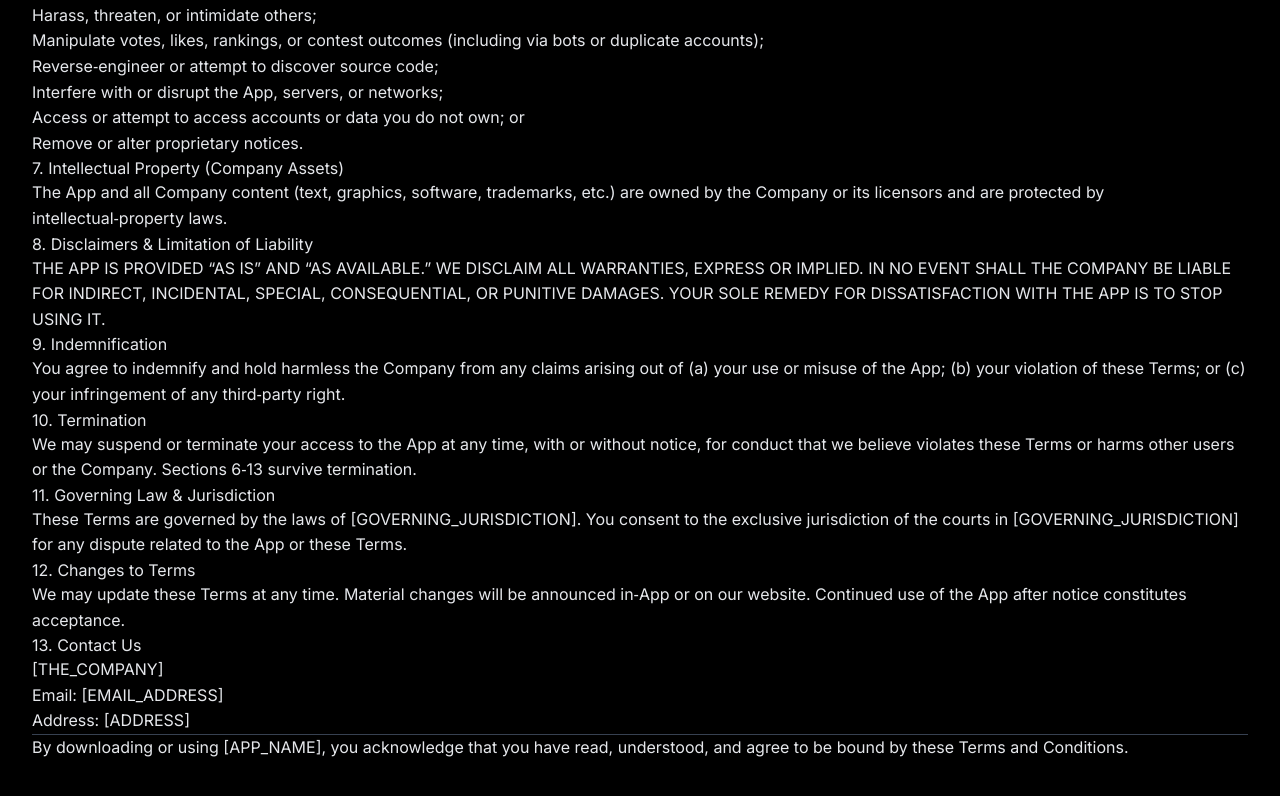
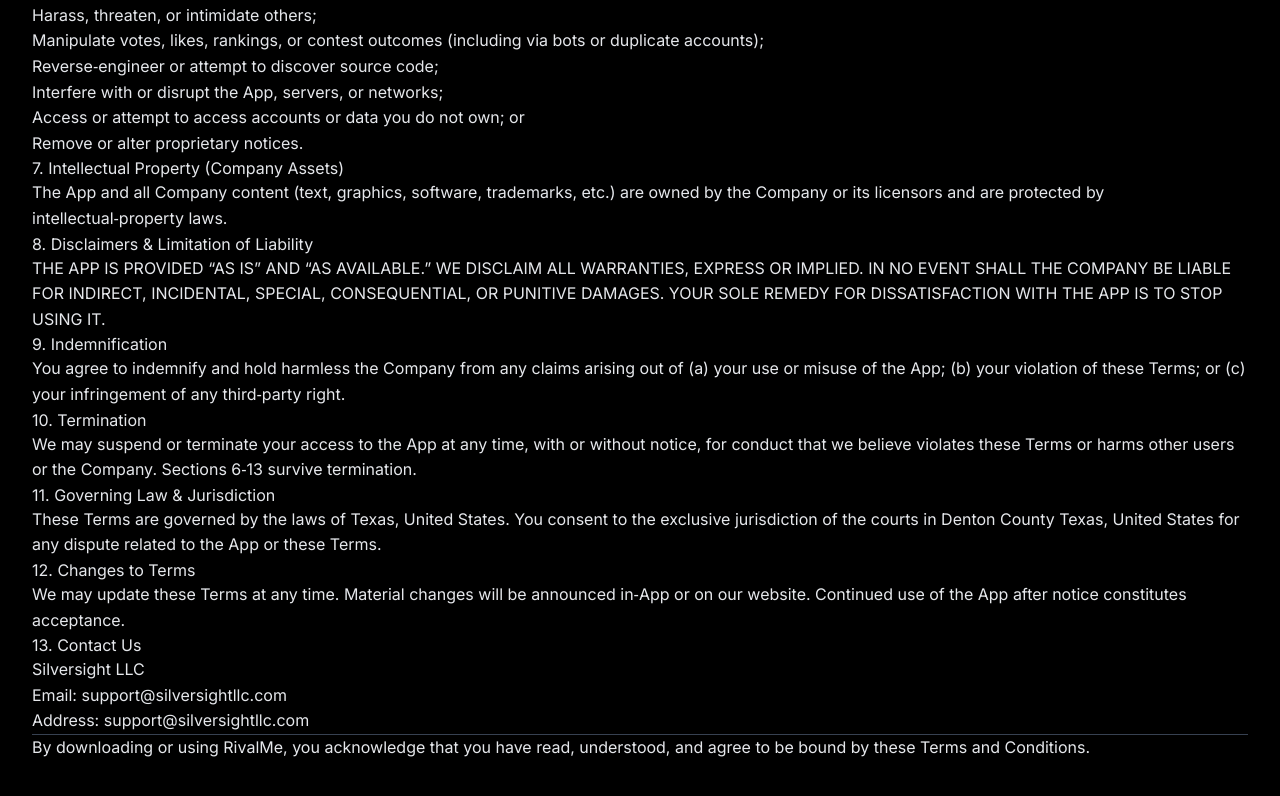
Before and after one commit to Silversight-Studio/silversight-studio.github.io, a plain HTML site: page pages/termsAndConditions/index.html in a window 1280 px wide. Shown: the part 1022-1818 px from the top of the page. Drawn offline with nearby package versions, Linux system fonts and the light colour scheme.

Commit message:
Update index.html

```diff
--- a/pages/termsAndConditions/index.html
+++ b/pages/termsAndConditions/index.html
@@ -1,7 +1,4 @@
-<!--
-  Standalone Terms & Conditions page for Silversight
-  Replace placeholders like [APP_NAME], [THE_COMPANY], [DATE], etc.
--->
+
 <!DOCTYPE html>
 <html lang="en" class="scroll-smooth">
 <head>
@@ -31,8 +28,8 @@
       <p><strong>Last Updated:</strong> [DATE]</p>
 
       <p>These Terms and Conditions ("Terms") constitute a legally binding agreement between you
-      (the "User," "you," or "your") and [THE_COMPANY] ("Company," "we," "us," or "our"), developer
-      and operator of the [APP_NAME] iOS application (the "App"). By downloading, installing, or
+      (the "User," "you," or "your") and [Silversight LLC] ("Company," "we," "us," or "our"), developer
+      and operator of the [RivalMe] iOS application (the "App"). By downloading, installing, or
       using the App, you agree to be bound by these Terms and our Privacy Policy (incorporated by
       reference). If you do not accept these Terms, do not download, install, or use the App.</p>
 
@@ -113,8 +110,8 @@
       survive termination.</p>
 
       <h2>11. Governing Law & Jurisdiction</h2>
-      <p>These Terms are governed by the laws of [GOVERNING_JURISDICTION]. You consent to the exclusive
-      jurisdiction of the courts in [GOVERNING_JURISDICTION] for any dispute related to the App or
+      <p>These Terms are governed by the laws of Texas, United States. You consent to the exclusive
+      jurisdiction of the courts in Denton County Texas, United States for any dispute related to the App or
       these Terms.</p>
 
       <h2>12. Changes to Terms</h2>
@@ -122,10 +119,10 @@
       website. Continued use of the App after notice constitutes acceptance.</p>
 
       <h2>13. Contact Us</h2>
-      <p>[THE_COMPANY]<br>Email: <a href="mailto:[EMAIL_ADDRESS]">[EMAIL_ADDRESS]</a><br>Address: [ADDRESS]</p>
+      <p>Silversight LLC<br>Email: <a href="mailto:support@silversightllc.com">support@silversightllc.com</a><br>Address: support@silversightllc.com</p>
 
       <hr>
-      <p>By downloading or using [APP_NAME], you acknowledge that you have read, understood, and agree
+      <p>By downloading or using RivalMe, you acknowledge that you have read, understood, and agree
       to be bound by these Terms and Conditions.</p>
     </div>
   </section>
```
